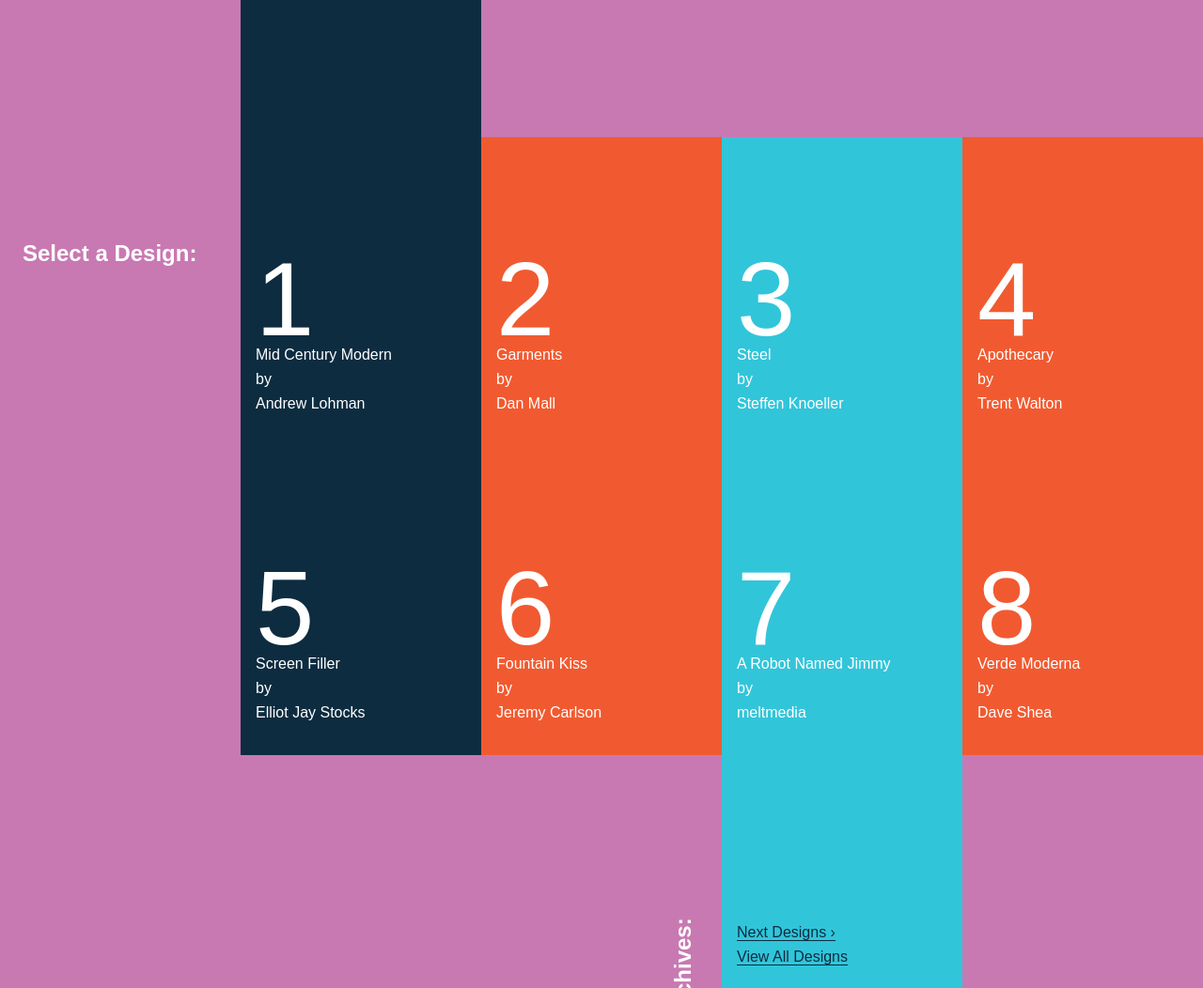
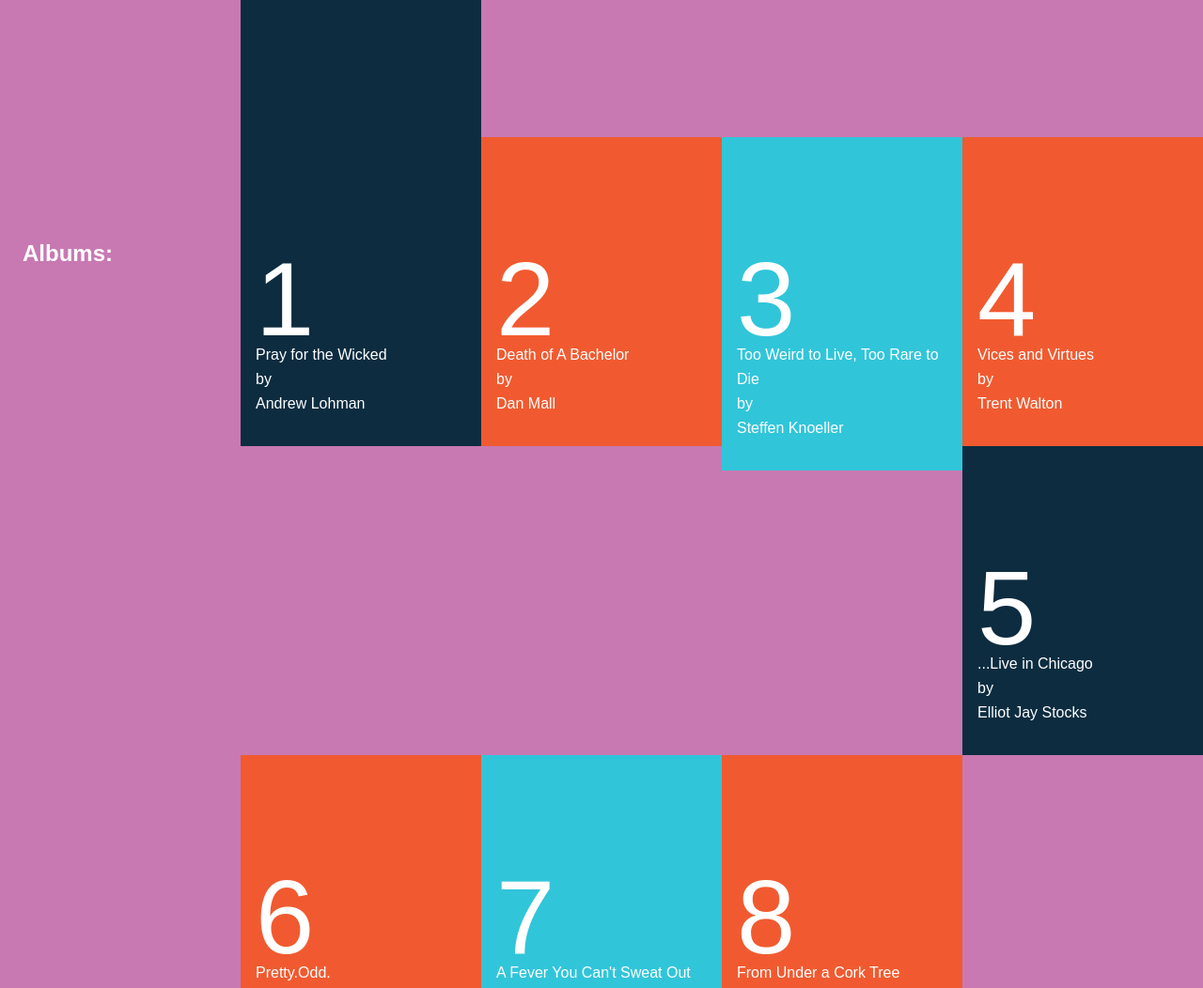
Before and after one commit to snarayan57982/snarayan57982.github.io, a plain HTML site: page index.html in a window 1280 px wide. Shown: the part 4060-5112 px from the top of the page at 94% size. Drawn offline with Linux system fonts and the light colour scheme.

Commit message:
Update index.html

```diff
--- a/index.html
+++ b/index.html
@@ -1040,25 +1040,25 @@ Sidebar
 		<div class="wrapper">
 
 			<div class="design-selection" id="design-selection">
-				<h3 class="select">Select a Design:</h3>
+				<h3 class="select">Albums:</h3>
 				<nav role="navigation">
 					<ul>
 					<li>
-						<a href="/221/" class="design-name">Mid Century Modern</a> by						<a href="http://andrewlohman.com/" class="designer-name">Andrew Lohman</a>
+						<a href="/221/" class="design-name">Pray for the Wicked</a> by						<a href="http://andrewlohman.com/" class="designer-name">Andrew Lohman</a>
 					</li>					<li>
-						<a href="/220/" class="design-name">Garments</a> by						<a href="http://danielmall.com/" class="designer-name">Dan Mall</a>
+						<a href="/220/" class="design-name">Death of A Bachelor</a> by						<a href="http://danielmall.com/" class="designer-name">Dan Mall</a>
 					</li>					<li>
-						<a href="/219/" class="design-name">Steel</a> by						<a href="http://steffen-knoeller.de" class="designer-name">Steffen Knoeller</a>
+						<a href="/219/" class="design-name">Too Weird to Live, Too Rare to Die</a> by						<a href="http://steffen-knoeller.de" class="designer-name">Steffen Knoeller</a>
 					</li>					<li>
-						<a href="/218/" class="design-name">Apothecary</a> by						<a href="http://trentwalton.com" class="designer-name">Trent Walton</a>
+						<a href="/218/" class="design-name">Vices and Virtues</a> by						<a href="http://trentwalton.com" class="designer-name">Trent Walton</a>
 					</li>					<li>
-						<a href="/217/" class="design-name">Screen Filler</a> by						<a href="http://elliotjaystocks.com/" class="designer-name">Elliot Jay Stocks</a>
+						<a href="/217/" class="design-name">...Live in Chicago</a> by						<a href="http://elliotjaystocks.com/" class="designer-name">Elliot Jay Stocks</a>
 					</li>					<li>
-						<a href="/216/" class="design-name">Fountain Kiss</a> by						<a href="http://jeremycarlson.com" class="designer-name">Jeremy Carlson</a>
+						<a href="/216/" class="design-name">Pretty.Odd.</a> by						<a href="http://jeremycarlson.com" class="designer-name">Jeremy Carlson</a>
 					</li>					<li>
-						<a href="/215/" class="design-name">A Robot Named Jimmy</a> by						<a href="http://meltmedia.com/" class="designer-name">meltmedia</a>
+						<a href="/215/" class="design-name">A Fever You Can't Sweat Out</a> by						<a href="http://meltmedia.com/" class="designer-name">meltmedia</a>
 					</li>					<li>
-						<a href="/214/" class="design-name">Verde Moderna</a> by						<a href="http://www.mezzoblue.com/" class="designer-name">Dave Shea</a>
+						<a href="/214/" class="design-name">From Under a Cork Tree</a> by						<a href="http://www.mezzoblue.com/" class="designer-name">Dave Shea</a>
 					</li>					</ul>
 				</nav>
 			</div>
```
